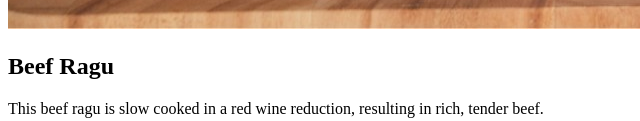
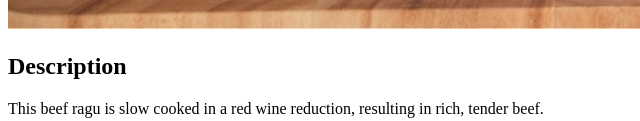
Before and after one commit to KnightOwl25/odin-recipes, a plain HTML site: page recipes/beef_ragu.html in a window 1280 px wide. Shown: the part 679-800 px from the top of the page, 0-640 px from the left. Drawn offline with Linux system fonts and the light colour scheme.

Commit message:
Adjusted wording in Beef Ragu recipe

```diff
--- a/recipes/beef_ragu.html
+++ b/recipes/beef_ragu.html
@@ -8,7 +8,7 @@
     <body>
         <h1>Beef Ragu Recipe</h1>
         <img src="../images/beef-ragu.jpg">
-        <h2>Beef Ragu</h2>
+        <h2>Description</h2>
         <p>This beef ragu is slow cooked in a red wine reduction, resulting in rich, tender beef.</p>
         <p>This is a great recipe to use for meal prep.</p>
         <h3>Ingredients</h3>
```
